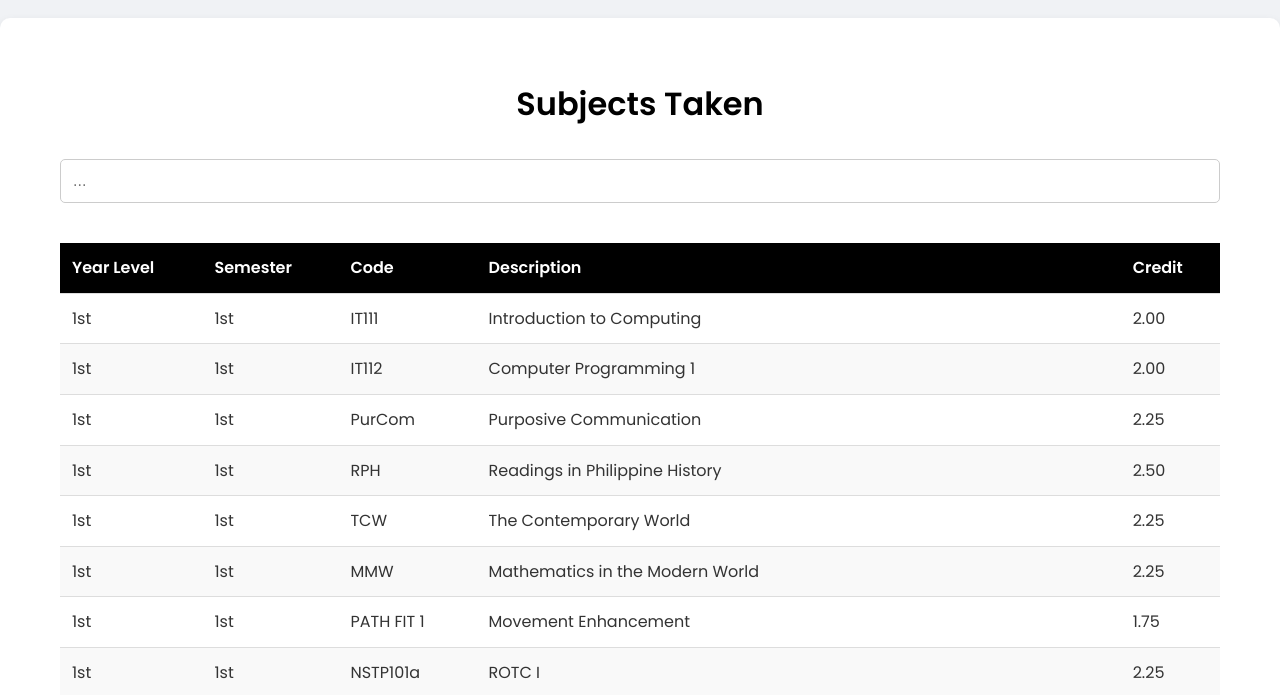
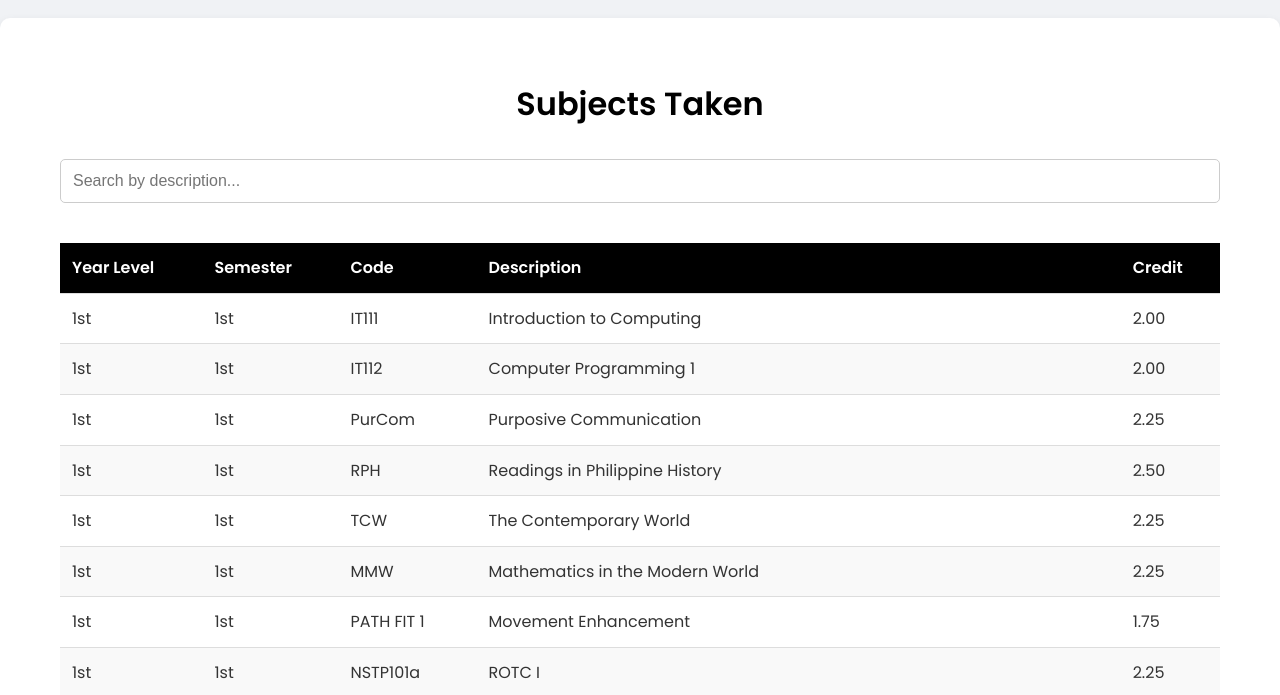
Before and after one commit to bunneywalker/App-dev, a plain HTML site: page subjects.html in a window 1280 px wide. Shown: the part 102-797 px from the top of the page. Drawn offline with Linux system fonts and the light colour scheme.

Commit message:
css update

```diff
--- a/subjects.html
+++ b/subjects.html
@@ -28,7 +28,7 @@
         <section id="subjects" class="section">
             <div class="container">
                 <h2>Subjects Taken</h2>
-                <input type="text" id="searchBar" placeholder="..." oninput="searchCourses()">
+                <input type="text" id="searchBar" placeholder="Search by description..." oninput="searchCourses()">
                 <table id="coursesTable">
                     <thead>
                         <tr>
```
